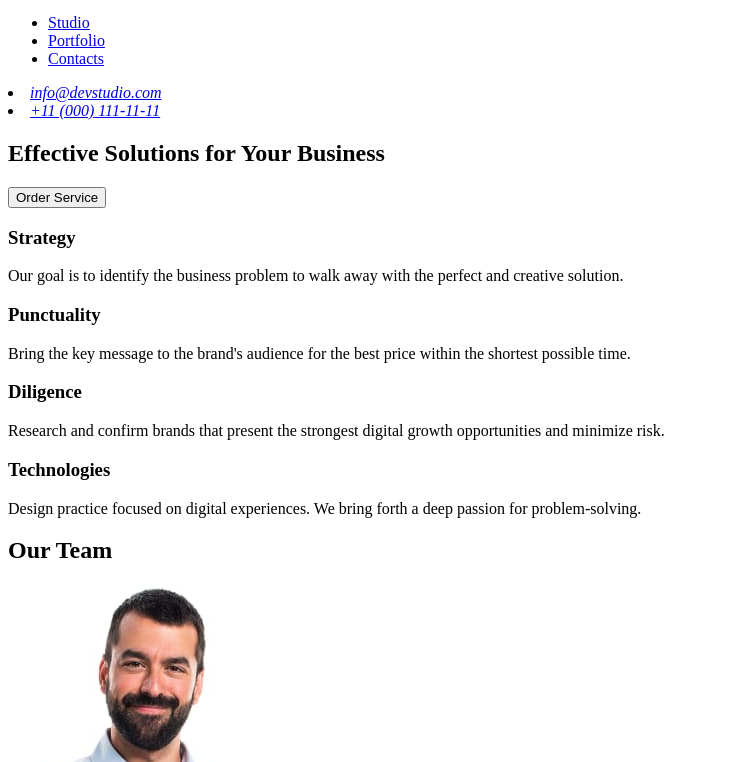
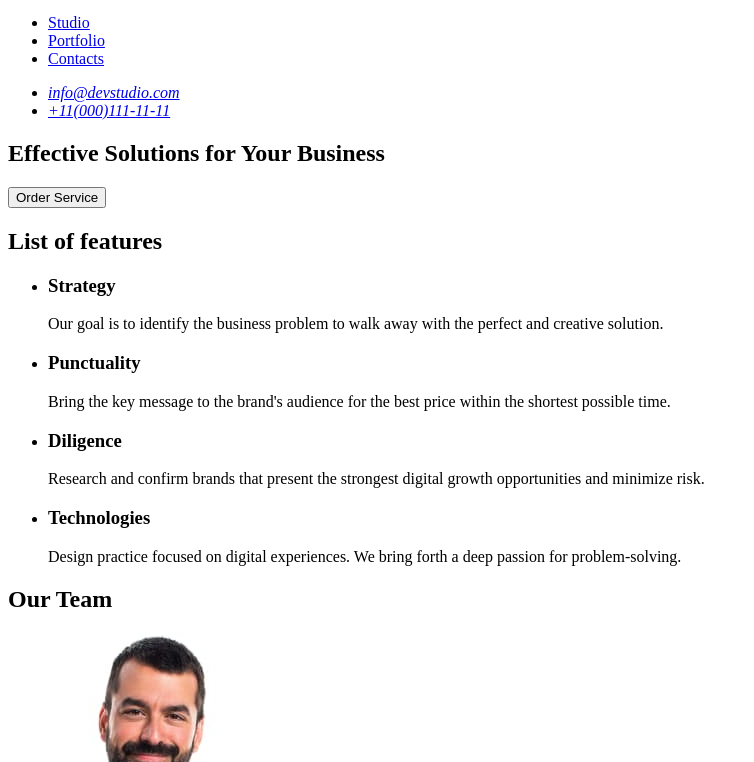
Before and after one commit to UnderKid21/goit-markup-hw-01, a plain HTML site: page index.html in a window 1280 px wide. Shown: the part 38-800 px from the top of the page, without its empty margins (0-754 px from the left). Drawn offline with Linux system fonts and the light colour scheme.

Commit message:
add index html

```diff
--- a/index.html
+++ b/index.html
@@ -22,8 +22,10 @@
 </nav>
 
 <address>
-      <li><a href="mailto:info@devstudio.com">info@devstudio.com</a></li>
-      <li><a href="tel:+110001111111">+11 (000) 111-11-11</a></li>
+    <ul>
+      <li><a href=”mailto:info@devstudio.com”>info@devstudio.com</a></li>
+      <li><a href="tel:+110001111111">+11(000)111-11-11</a></li>
+    </ul>
 </address>
 
 
@@ -38,18 +40,25 @@
 
 
  <section>
-    <h3>Strategy</h3>
+<h2>List of features</h2>
+    <ul>
+   <li> <h3>Strategy</h3>
     <p>Our goal is to identify the business
     problem to walk away with the perfect and creative solution. </p>
-
+</li>
+<li>
     <h3>Punctuality</h3>
     <p>Bring the key message to the brand's audience for the best price within the shortest possible time.</p>
-
+</li>
+<li>
     <h3>Diligence</h3>
     <p>Research and confirm brands that present the strongest digital growth opportunities and minimize risk.</p>
-
+</li>
+<li>
     <h3>Technologies</h3>
     <p>Design practice focused on digital experiences. We bring forth a deep passion for problem-solving.</p>
+</li>
+</ul>
  </section>
 
  <!-- Team -->
```
